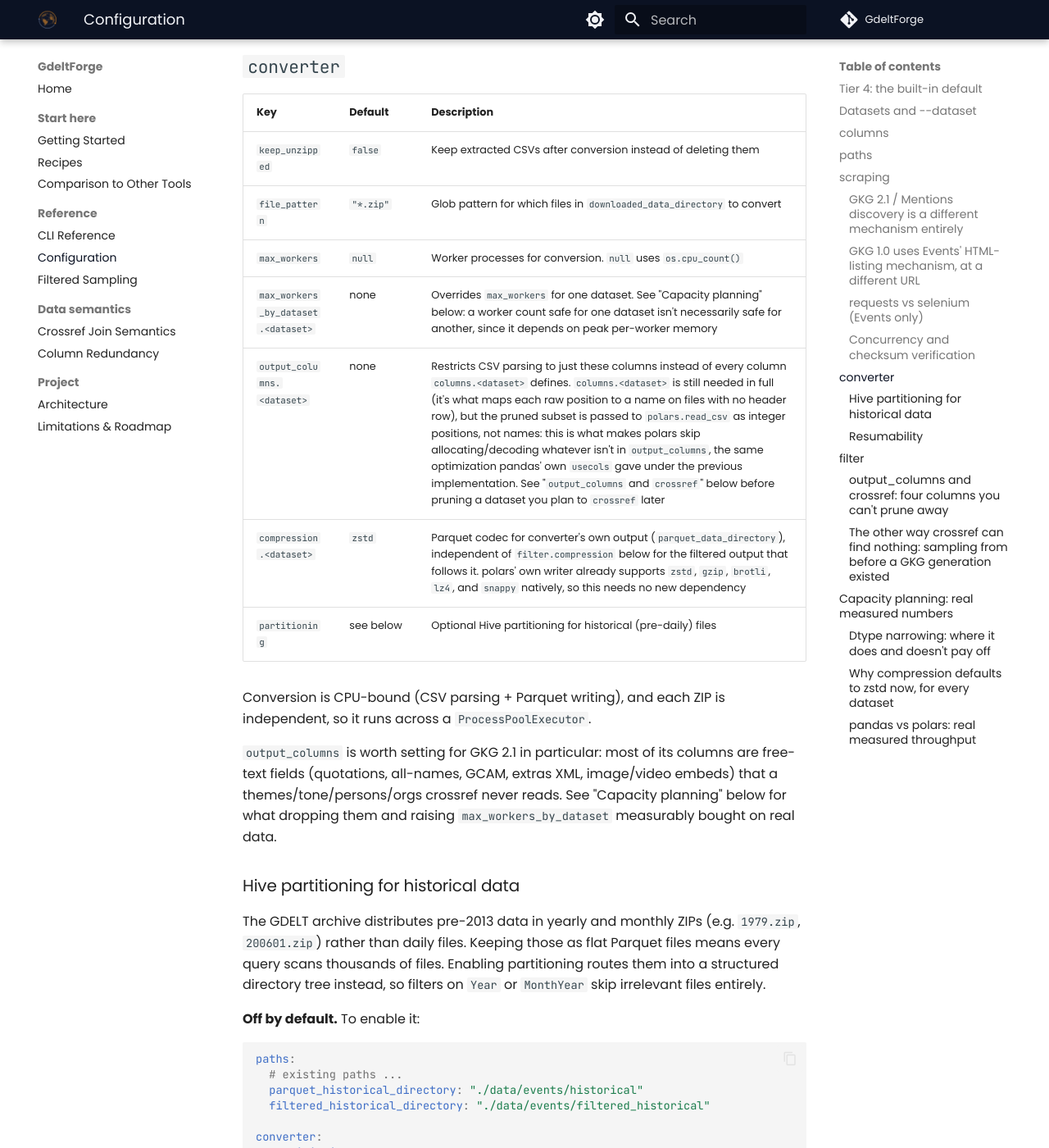
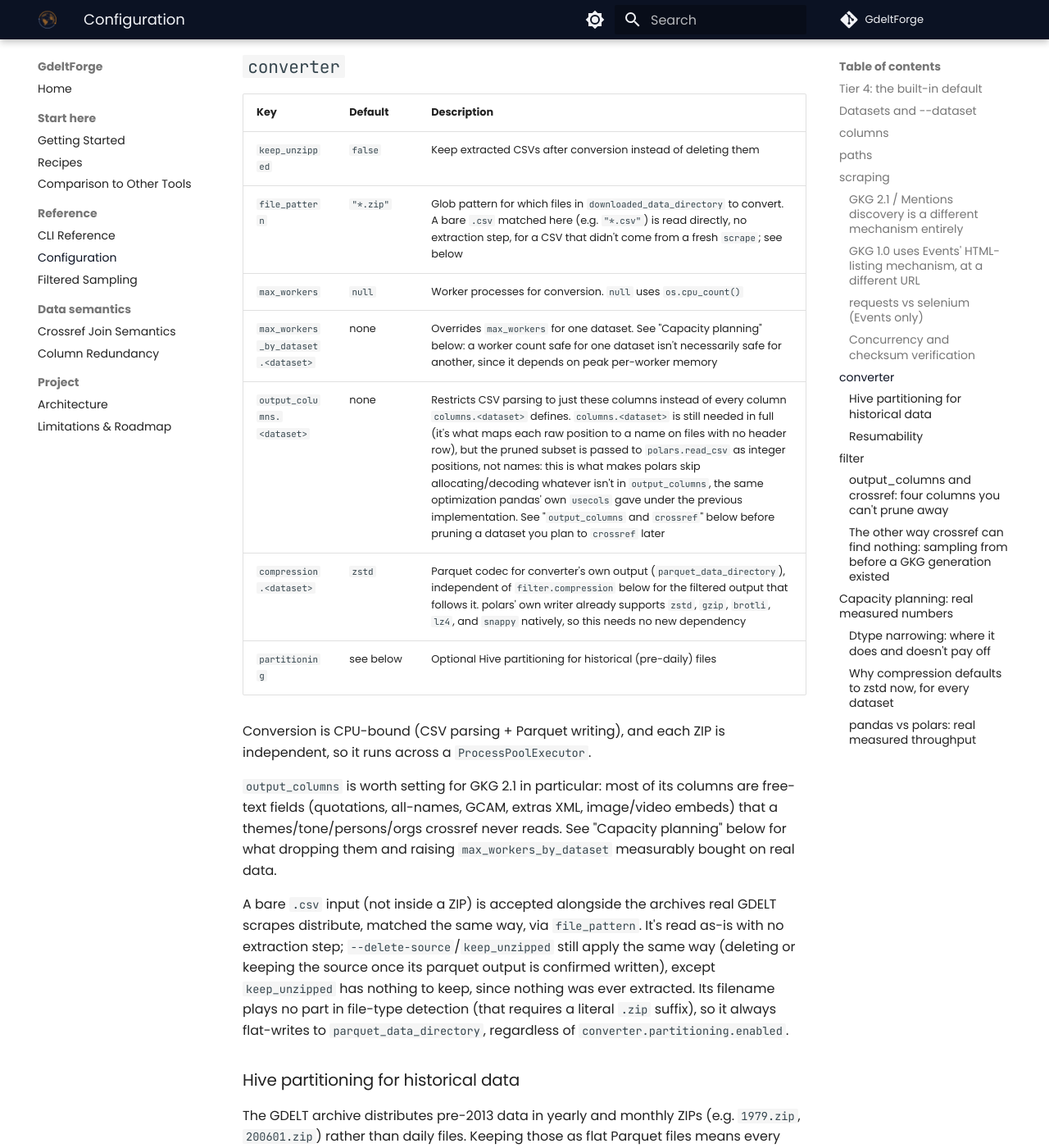
Before and after one commit to Vinicius-Teixeirac/GdeltForge, an MkDocs documentation site: the page built from docs/configuration.md, in a window 1280 px wide and 1400 px high, scrolled down 5902 px. Shown: the whole window at 82% size. Built offline with MkDocs 1.6.1 and Material for MkDocs 9.7.7, drawn with Linux system fonts in a browser that asks for light colours; comment, search, counter and statistics services are not loaded.

Commit message:
docs: document convert's bare-csv input support
cli-reference.md's convert section and configuration.md's converter
table/file_pattern row describe the new capability, including that
file-type detection never recognizes a .csv-suffixed name, so it
always flat-writes. CHANGELOG's Unreleased section gets the feature
entry.

```diff
--- a/docs/configuration.md
+++ b/docs/configuration.md
@@ -113,7 +113,7 @@ Downloads run through a bounded thread pool (`max_workers`) since they're I/O-bo
 | Key | Default | Description |
 |-----|---------|--------------|
 | `keep_unzipped` | `false` | Keep extracted CSVs after conversion instead of deleting them |
-| `file_pattern` | `"*.zip"` | Glob pattern for which files in `downloaded_data_directory` to convert |
+| `file_pattern` | `"*.zip"` | Glob pattern for which files in `downloaded_data_directory` to convert. A bare `.csv` matched here (e.g. `"*.csv"`) is read directly, no extraction step, for a CSV that didn't come from a fresh `scrape`; see below |
 | `max_workers` | `null` | Worker processes for conversion. `null` uses `os.cpu_count()` |
 | `max_workers_by_dataset.<dataset>` | none | Overrides `max_workers` for one dataset. See "Capacity planning" below: a worker count safe for one dataset isn't necessarily safe for another, since it depends on peak per-worker memory |
 | `output_columns.<dataset>` | none | Restricts CSV parsing to just these columns instead of every column `columns.<dataset>` defines. `columns.<dataset>` is still needed in full (it's what maps each raw position to a name on files with no header row), but the pruned subset is passed to `polars.read_csv` as integer positions, not names: this is what makes polars skip allocating/decoding whatever isn't in `output_columns`, the same optimization pandas' own `usecols` gave under the previous implementation. See "`output_columns` and `crossref`" below before pruning a dataset you plan to `crossref` later |
@@ -123,6 +123,8 @@ Downloads run through a bounded thread pool (`max_workers`) since they're I/O-bo
 Conversion is CPU-bound (CSV parsing + Parquet writing), and each ZIP is independent, so it runs across a `ProcessPoolExecutor`.
 
 `output_columns` is worth setting for GKG 2.1 in particular: most of its columns are free-text fields (quotations, all-names, GCAM, extras XML, image/video embeds) that a themes/tone/persons/orgs crossref never reads. See "Capacity planning" below for what dropping them and raising `max_workers_by_dataset` measurably bought on real data.
+
+A bare `.csv` input (not inside a ZIP) is accepted alongside the archives real GDELT scrapes distribute, matched the same way, via `file_pattern`. It's read as-is with no extraction step; `--delete-source`/`keep_unzipped` still apply the same way (deleting or keeping the source once its parquet output is confirmed written), except `keep_unzipped` has nothing to keep, since nothing was ever extracted. Its filename plays no part in file-type detection (that requires a literal `.zip` suffix), so it always flat-writes to `parquet_data_directory`, regardless of `converter.partitioning.enabled`.
 
 ### Hive partitioning for historical data
 
```
Also changed, not shown: CHANGELOG.md (+1 -0 lines), docs/cli-reference.md (+1 -1 lines).
